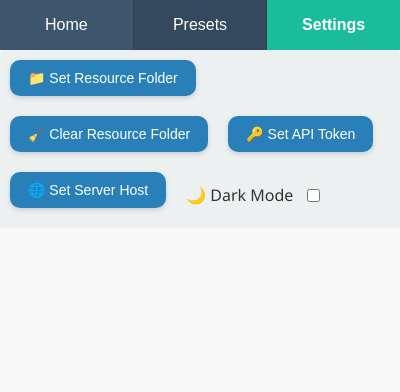
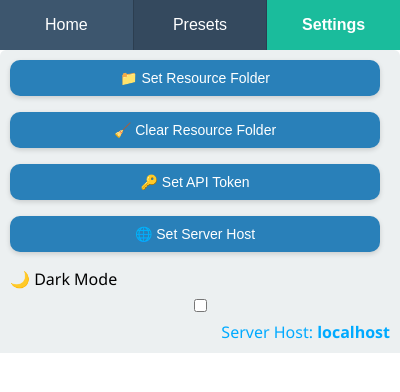
Before and after one commit to ChrisDKNL/more-men, an Electron app: page index.html in a window 400 px wide. Both pictures are taken after a click on the button "Settings". Drawn offline with Linux system fonts and the light colour scheme; no server answers.

Commit message:
Display host

```diff
--- a/renderer.js
+++ b/renderer.js
@@ -470,6 +470,7 @@ async function setServerHost() {
     localStorage.setItem('serverHost', newHost);
     serverHost = newHost;
     alert('Server host set!');
+    showSettingsPage();
   }
 }
 
@@ -667,6 +668,9 @@ function showSettingsPage() {
       <button onclick="setServerHost()">🌐 Set Server Host</button>
       <label for="darkModeToggle">🌙 Dark Mode</label>
       <input type="checkbox" id="darkModeToggle">
+      <span id="serverHostDisplay" style="margin-left:auto; color:#0af;">
+        Server Host: <b>${serverHost}</b>
+      </span>
     </div>
   `;
   // Restore active state from storage
--- a/style.css
+++ b/style.css
@@ -1,14 +1,27 @@
+html, body {
+  height: 100%;
+  margin: 0;
+  padding: 0;
+  font-family: 'Segoe UI', sans-serif;
+}
+
 body {
-  font-family: 'Segoe UI', sans-serif;
-  margin: 0;
-  background: #f9f9f9;
-  color: #333;
+  min-height: 100vh;
+  display: flex;
+  flex-direction: column;
 }
 
 #menu {
   display: flex;
   background: #2c3e50;
   height: 50px;
+}
+
+#content {
+  flex: 1 1 auto;
+  min-height: 0;
+  display: flex;
+  flex-direction: column;
 }
 
 #menu button {
@@ -108,17 +121,16 @@ pre {
   padding: 10px;
   background-color: #ecf0f1;
   border-radius: 6px 6px 0 0;
+  min-width: 0; /* allow shrinking */
 }
 
+.toolbar button,
 .toolbar select {
+  min-width: 110px;      /* prevent buttons from shrinking too much */
+  flex-shrink: 0;        /* don't shrink buttons */
+  font-size: 14px;
   padding: 8px 12px;
-  font-size: 15px;
-  border-radius: 6px;
-  border: 1px solid #bbb;
-  background: white;
-  cursor: pointer;
-  min-width: 180px;
-  flex-shrink: 0;
+  box-sizing: border-box;
 }
 
 .toolbar button {
@@ -132,10 +144,25 @@ pre {
   transition: background 0.2s ease;
   box-shadow: 0 2px 5px rgba(0,0,0,0.15);
   flex-shrink: 0;
+  white-space: nowrap;   /* keep button text on one line */
 }
 
 .toolbar button:hover {
   background-color: #1c5980;
+}
+
+.toolbar select {
+  padding: 8px 12px;
+  font-size: 15px;
+  border-radius: 6px;
+  border: 1px solid #bbb;
+  background: white;
+  cursor: pointer;
+  min-width: 150px;
+  max-width: 220px;
+  overflow: hidden;
+  text-overflow: ellipsis;
+  flex-shrink: 0;
 }
 
 .tabs {
@@ -305,3 +332,12 @@ body.dark-mode .tab-content textarea:focus {
   border-color: #3498db;
   box-shadow: 0 0 5px #3498db99;
 }
+
+/* Responsive: stack toolbar items on small screens */
+@media (max-width: 700px) {
+  .toolbar {
+    flex-direction: column;
+    align-items: stretch;
+    gap: 6px;
+  }
+}
```
